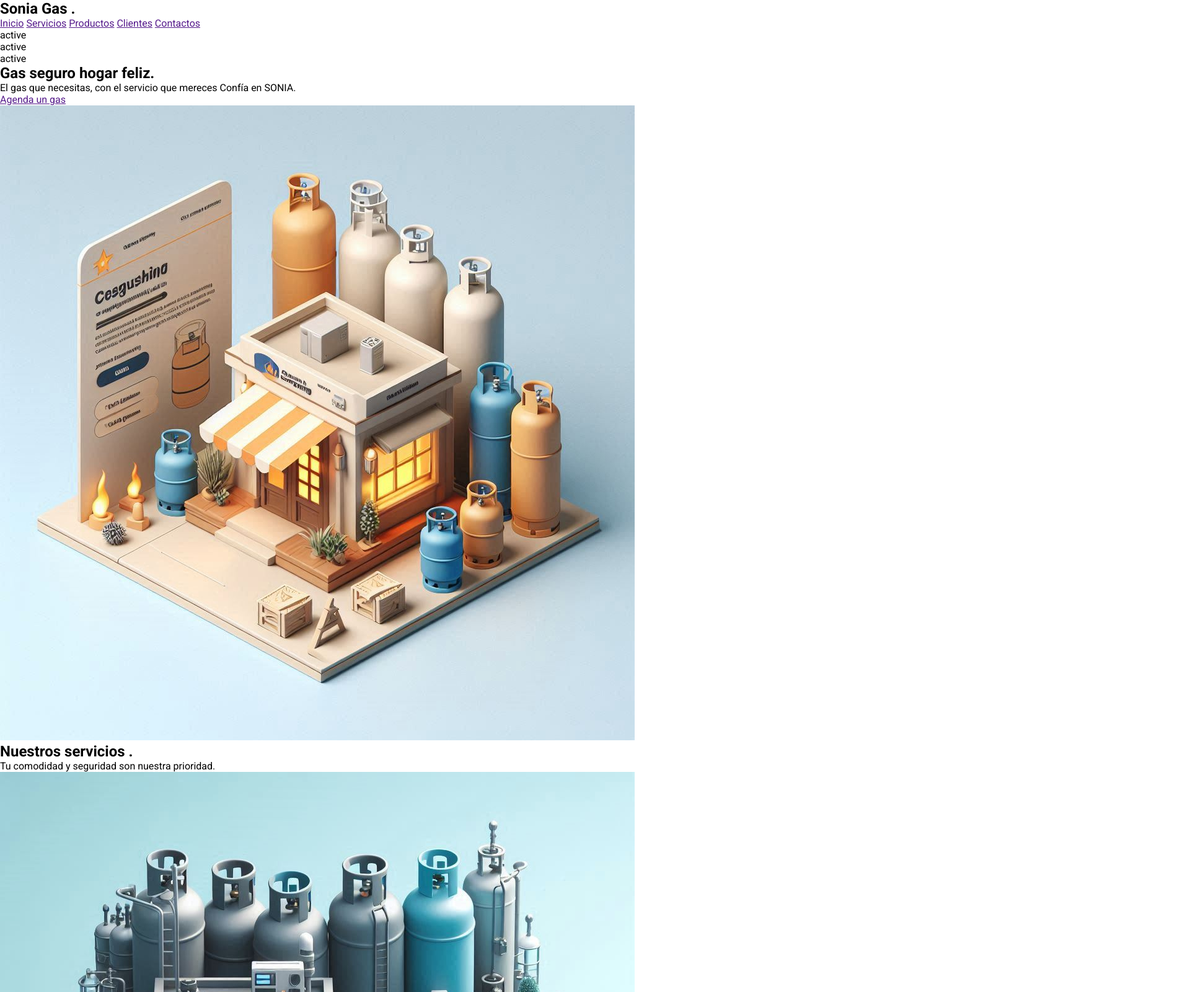
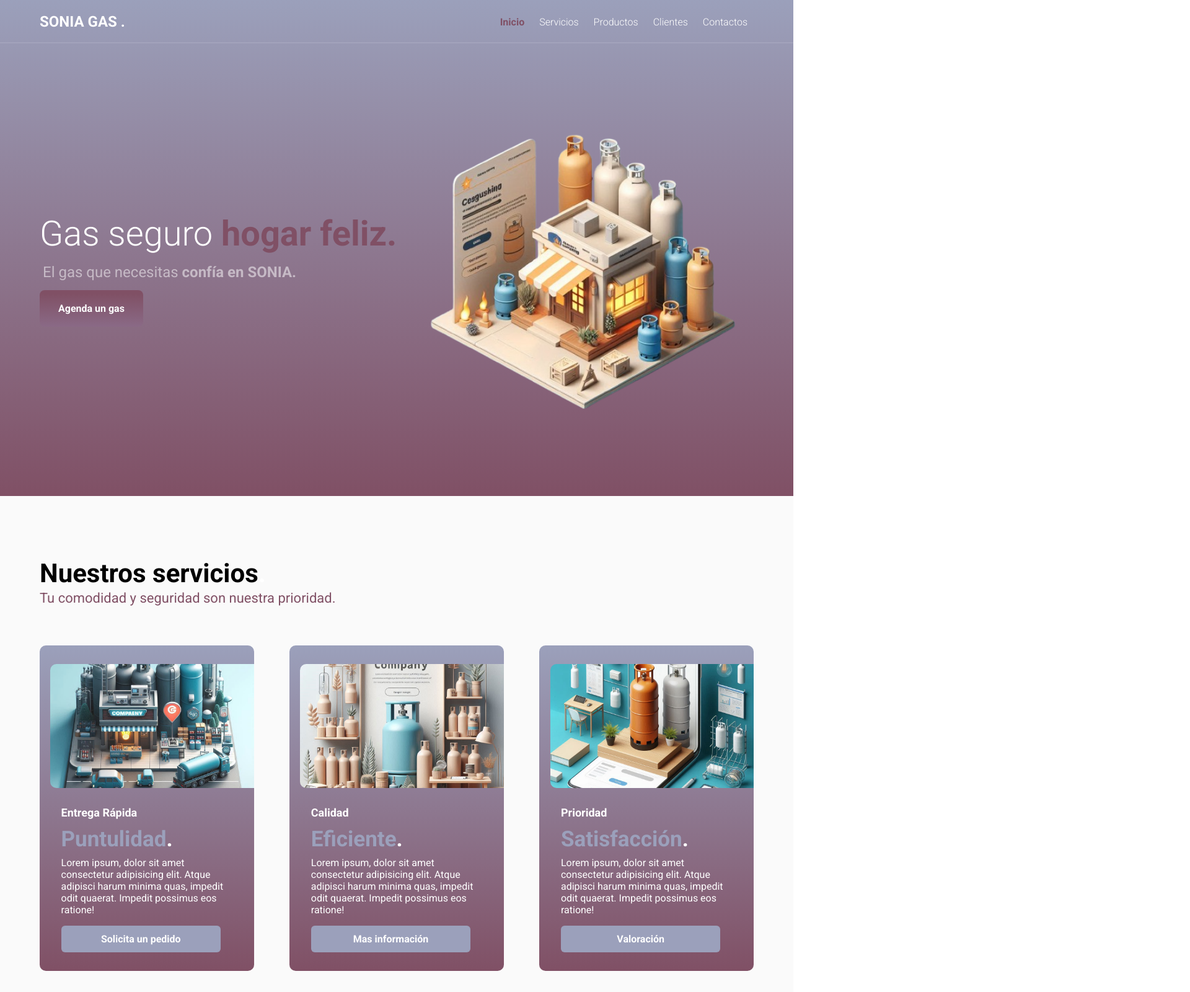
Before and after one commit to franklg1911/PaginaWebGas, a plain HTML site: page index.html in a window 1280 px wide. Shown: the top 1600 px of the page at 62% size, 1920 px wide, since content can reach past the window. Drawn offline with nearby package versions, Linux system fonts and the light colour scheme.

Commit message:
Estilos
Diseño de los estilos

```diff
--- a/css/style.css
+++ b/css/style.css
@@ -1,4 +1,16 @@
 @import url('https://fonts.googleapis.com/css2?family=Roboto:wght@300;400;700&display=swap');
+
+/* Trabajar con la raiz del documento con los colores */
+:root {
+    --color1: #8a6a86;
+    --color2: #805065;
+    --gray: #ffffff80;
+    --gray2: #f7d9d990;
+    --color3: #9185a3;
+    --color4: #9ba0bb;
+    --shadow: 0 8px 8px;/*Añade efectos de sombra alrededor de un elemento*/
+    --color_shadow: #9185a3;
+}
 
 * {
     margin: 0;
@@ -9,3 +21,243 @@
 body {
     font-family: "Roboto", sans-serif;
 }
+
+.container {  /*Aplica todo el contenedor */
+    width: 90%; /*Ocupe el 90% del ancho pantalla que no pase los 1200px */
+    max-width: 1200px; /*Ancho maximo */
+    margin: 0 auto; /*Arriba y abajo el margin es de 0 y luego auto hacia los lados*/
+    overflow: hidden; /*Si algo sale del contenedor no se vera */
+    padding: 100px 0; /*Padding de 100px arriba y hacia abajo y 0 hacia los lados */
+    height: auto;
+}
+
+.container--modifier {
+    width: 60%; /*Modifica el conteiner de la seccion 4 */
+}
+
+.hero { /*Esta clase se pone antes del conteiner para que no modifique el header */
+    width: 100%; /*Tamaño del ancho del header */
+    min-height: 100vh; /*No sobrepase el 100vh (vh equivale a ocupar el 100% de la altura visible de la pantalla) */
+    background: linear-gradient(180deg, #9ba0bb 0%, #805065 100%);
+
+}
+
+.nav_hero {
+    color: #fff;
+    height: 70px;
+    border-bottom: 2px solid rgba(255, 255, 255, 0.1);
+}
+
+.nav_container {
+    display: flex;
+    align-items: center;
+    justify-content: space-between; /*Alinear al principio del contenedor */
+    height: inherit; /*Tiene la misma altura que su elemento padre */
+    padding: 0;
+}
+
+.logo_name {
+    font-size: 24px;
+}
+
+.link {
+    display: inline-block; /*Se comportan como elementos en linea pero tiene tamaño y margen como si fueran elementos de bloque */
+    color: inherit;
+    text-decoration: none;
+    font-weight: 300;
+    padding: 10px;
+}
+
+.link--active {
+    color: var(--color2);
+    font-weight: 800;
+}
+
+.point {
+    color: #fff
+}
+
+.hero_main {
+    height: calc(100vh - 70px); /*100vh del alto de la pantalla menos 70px que mide el NAV */
+    display: flex; /*Dispone elementos dentro un contenedor y proporciona distribución del espacio */
+    justify-content: space-between;
+    align-items: center;
+    padding: 0;
+}
+
+.mockup {
+    object-fit: cover; /*Nunca se pixelea la imagen */
+    width: 48%;
+    /* height: calc(100vh - 70px); 100vh del alto de la pantalla menos 70px que mide el NAV */
+    max-height: 90vh;
+}
+
+.title {
+    font-size: 56px;
+    font-weight: 300;
+    color: #fff;
+}
+
+.title--active {
+    color: var(--color2);
+    font-weight: 700;
+}
+
+.copy {
+    font-size: 24px;
+    color: var(--gray);
+    text-shadow: var(--shadow) --color_shadow;
+    margin: 15px 5px; /*15px hacia arriba y abajo y 0 a los costados */
+}
+
+.copy_active {
+    font-weight: 900;
+}
+
+.cta {
+    padding: 20px 30px;
+    display: inline-block; /*Para no tener problema al usar margin y padding */
+    background: linear-gradient(180deg, #805065 10%, #8a6a86 100%);
+    text-decoration: none;
+    color: #fff;
+    font-weight: 700;
+    border-radius: 8px;
+}
+
+/* Servicios */
+
+.services {
+    background: #fafafa;
+}
+
+.subtitle {
+    font-size: 42px;
+}
+
+.subtitle--modifier {
+    text-align: center;
+    margin-bottom: 16px;
+}
+
+.copy_section {
+    color: var(--color2);
+    font-size: 22px;
+    line-height: 32px; /*Linea  vertical sea mas grande */
+    margin-bottom: 60px; /*Para separar del elemento de abajo*/
+
+}
+
+.copy_section--modifier {
+    text-align: center;
+    margin-bottom: 32px;
+}
+
+.container-cards {
+    display: flex; /*Para que los elementos se pongan en la misma linea */
+    justify-content: space-between; /*Para que se pongan a las esquinas */
+    align-items: center;
+    flex-wrap: wrap; /*En el caso que no haya espacio se vaya hacia abajo */
+}
+
+.card {
+    width: 30%;
+    padding: 30px 0;
+    overflow: hidden;
+    background: linear-gradient(180deg, #9ba0bb 0%, #805065 100%);
+    border-radius: 10px;
+    position: relative;
+    text-align: right;
+    margin-bottom: 60px;
+}
+
+.card_img{
+    text-align: left;
+    width: 95%;
+    height: 200px;
+    object-fit: cover;
+    border-radius: 10px 0 0 10px; /*Redondea la esquina de la izquierda y la esquina izquierda inferior */
+}
+
+.cards_text {
+    text-align: left;
+    width: 90%;
+    margin-left: auto;
+    padding-right: 25px;
+}
+
+.card_list {
+    color: #fff;
+    font-weight: 700;
+    margin: 25px 0 12px; /*25px arriba, hacia la derecha 0 , y abajo 12px y el 4 elemento es 0 por defecto */
+    font-size: 18px;
+}
+
+.card_title{
+    font-size: 35px;
+    margin-bottom: 8px;
+    color: var(--color4);
+}
+
+.card_title_unique{
+    font-size: 35px;
+    margin-bottom: 8px;
+    color: var(--color2)
+}
+
+.card_copy {
+    color: #fff;
+    margin-bottom: 16px;
+}
+
+.card_button {
+    display: block;
+    background: linear-gradient(180deg, #9ba0bb 100%, #805065 0%);
+    border-radius: 6px;
+    text-decoration: none;
+    color: #fff;
+    width: 90%;
+    font-weight: 700;
+    text-align: center;
+    padding: 12px 0;
+}
+
+.card_date {
+    color: var(--color4);
+    font-size: 18px;
+    font-weight: bold;
+    margin-bottom: 16px;
+}
+
+.container-bg {
+    display: flex;
+    justify-content: space-between;
+    align-items: center;
+    flex-wrap: wrap;
+}
+
+.container-bg .card {
+    margin: 0px
+}
+
+.background {
+    width: 68%;
+    height: 290px;
+    border-radius: 10px;
+    position: relative; /*Posiciona los textos en la imagen */
+
+}
+
+.background_img {
+    width: 100%;
+    height: 100%;
+    object-fit: cover;
+    border-radius: inherit;
+}
+
+.background_text {
+    position: absolute;
+    width: 100%;
+    bottom: 30px; /*Subir 30 px hacia arriba*/
+    left: 15px; /*Para la izquierda 15px*/
+    color: #fff;
+}
--- a/index.html
+++ b/index.html
@@ -22,32 +22,29 @@
       <nav class="nav_hero">
         <div class="container nav_container">
           <div class="logo">
-            <h2 class="logo_name">Sonia Gas <span class="point">.</span></h2>
+            <h2 class="logo_name">SONIA GAS <span class="point">.</span></h2>
           </div>
           <div class="links">
-            <a href="" class="link">Inicio</a>
+            <a href="" class="link link--active">Inicio</a>
             <a href="" class="link">Servicios</a>
             <a href="" class="link">Productos</a>
             <a href="" class="link">Clientes</a>
-            <a href="" class="link link--active">Contactos</a>
+            <a href="" class="link">Contactos</a>
           </div>
-          active
         </div>
-        active
       </nav>
-      active
-      <section c activelass="container hero_main">
+      <section class="container hero_main">
         <div class="hero_textos">
           <h1 class="title">
-            Gas seguro <span class="title_active">hogar feliz. </span>
+            Gas seguro <span class="title--active">hogar feliz. </span>
           </h1>
           <p class="copy">
-            El gas que necesitas, con el servicio que mereces
-            <span class="copy_active">Confía en SONIA.</span>
+            El gas que necesitas
+            <span class="copy_active">confía en SONIA.</span>
           </p>
           <a href="" class="cta">Agenda un gas</a>
         </div>
-        <img src="img/mockup/mockup_gas.jpg" alt="Imagen" />
+        <img src="img/mockup/mockup_gas.png" alt="Imagen" class="mockup"/>
       </section>
     </header>
     <main>
@@ -55,7 +52,7 @@
       <section class="services">
         <div class="container">
           <h2 class="subtitle">
-            Nuestros servicios <span class="point">.</span>
+            Nuestros servicios<span class="point">.</span>
           </h2>
           <p class="copy_section">
             Tu comodidad y seguridad son nuestra prioridad.
@@ -66,10 +63,10 @@
               <img src="img/cards/card_1.jpg" alt="card 1" class="card_img" />
               <div class="cards_text">
                 <p class="card_list">
-                  Ofrecemos un servicio de entrega rápida y eficiente.
+                  Entrega Rápida
                 </p>
                 <h3 class="card_title">
-                  Entrega Rápida <span class="point">.</span>
+                  Puntulidad<span class="point">.</span>
                 </h3>
                 <p class="card_copy">
                   Lorem ipsum, dolor sit amet consectetur adipisicing elit.
@@ -84,17 +81,17 @@
               <img src="img/cards/card_2.jpg" alt="card 1" class="card_img" />
               <div class="cards_text">
                 <p class="card_list">
-                  Gas la mejor calidad en cada uno de nuestros balones de gas.
+                Calidad
                 </p>
                 <h3 class="card_title">
-                  Gas de Alta Calidad <span class="point">.</span>
+                Eficiente<span class="point">.</span>
                 </h3>
                 <p class="card_copy">
                   Lorem ipsum, dolor sit amet consectetur adipisicing elit.
                   Atque adipisci harum minima quas, impedit odit quaerat.
                   Impedit possimus eos ratione!
                 </p>
-                <a href="#" class="card_button">Solicita un pedido</a>
+                <a href="#" class="card_button">Mas información</a>
               </div>
             </div>
             <!-- Card 3 -->
@@ -102,17 +99,17 @@
               <img src="img/cards/card_3.jpg" alt="card 1" class="card_img" />
               <div class="cards_text">
                 <p class="card_list">
-                  Satisfacción de nuestros clientes es nuestra prioridad
+                  Prioridad
                 </p>
                 <h3 class="card_title">
-                  Atención al Cliente Personalizada <span class="point">.</span>
+                  Satisfacción<span class="point">.</span>
                 </h3>
                 <p class="card_copy">
                   Lorem ipsum, dolor sit amet consectetur adipisicing elit.
                   Atque adipisci harum minima quas, impedit odit quaerat.
                   Impedit possimus eos ratione!
                 </p>
-                <a href="#" class="card_button">Solicita un pedido</a>
+                <a href="#" class="card_button">Valoración</a>
               </div>
             </div>
           </article>
@@ -130,8 +127,8 @@
           <!-- Card 1 -->
           <div class="card">
             <div class="cards_text">
-              <h3 class="card_title">
-                Innovación y Sostenibilidad <span class="point">.</span>
+              <h3 class="card_title_unique">
+                Innovación y Sostenibilidad<span class="point">.</span>
               </h3>
               <p class="card_date">29 de julio del 2024</p>
 
@@ -146,7 +143,7 @@
           <!-- Background 1 -->
           <div class="background">
             <img src="img/bg/bg_1.jpg" alt="bg 1" class="background_img" />
-            <div class="backgroun_text">
+            <div class="background_text">
               <h3 class="background_title">
                 Abastecimiento continuo y confiable de gas
               </h3>
@@ -261,7 +258,7 @@
       <!-- Section 4 -->
       <section class="email container container--modifier">
         <h2 class="subtitle subtitle--modifier">
-          Gas de confianza energía para tu hogar <span class="point">.</span>
+        Gas de confianza energía para tu hogar<span class="point">.</span>
         </h2>
         <p class="copy_section copy_section--modifier">
           Lorem ipsum dolor sit amet consectetur adipisicing elit. Fuga beatae
```
Also changed, not shown: img/mockup/mockup_gas.jpg (deleted), img/mockup/mockup_gas.png (added).
